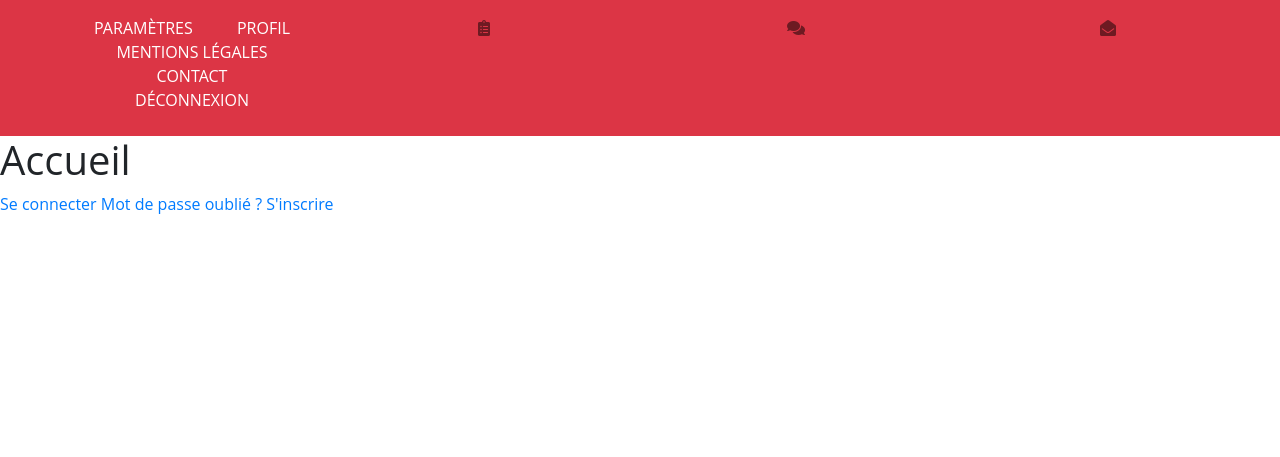
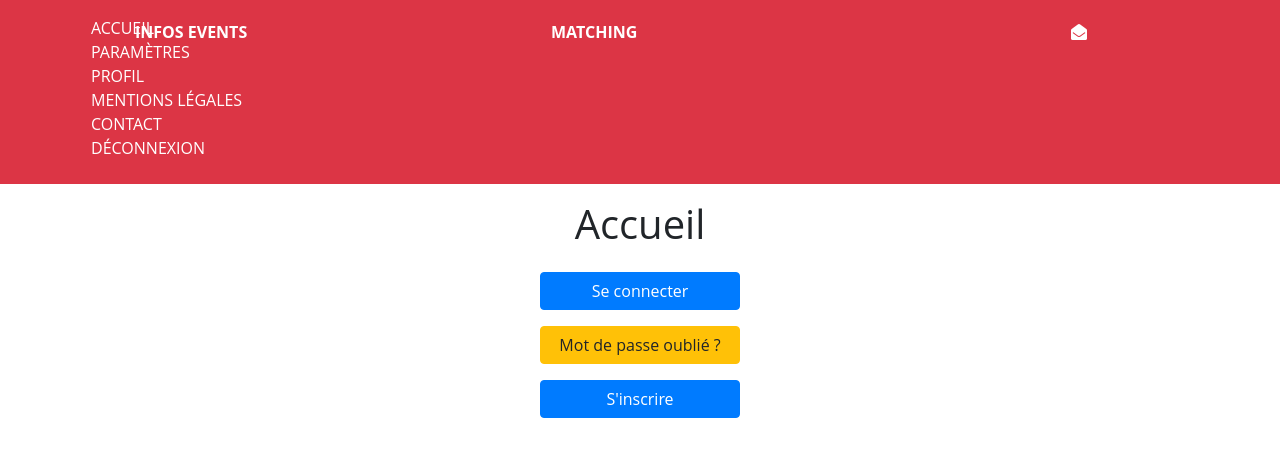
Before and after one commit to liloo2040/ouimeetoui, a PHP site: the page made by view/index/indexView.php in a window 1280 px wide. Shown: the top 457 px of the page. Run offline with PHP 8.4, Linux system fonts and the light colour scheme; the template is opened without the code that fills it, so the values that code supplies are empty; some libraries are stand-ins or nearby versions.

Commit message:
Final fix

```diff
--- a/assets/css/main.css
+++ b/assets/css/main.css
@@ -3,14 +3,33 @@
 	font-family: 'Open Sans', sans-serif;
 }
 
+nav
+{
+  /*height: 60px;*/
+  color: white;
+}
+
+a b, a i
+{
+
+  color: white;
+}
+
 .menu-item
 {
 	height: 48px;
+  display: flex;
+  align-items: center;
+}
+
+ul
+{
+
+  background: #dc3545 ;
 }
 
 nav ul > .main-menu{
   display: inline;
-
 }
 
 nav .main-menu > li{
--- a/controller/forgottenPasswordController.php
+++ b/controller/forgottenPasswordController.php
@@ -55,7 +55,7 @@
 					$mail->isHTML(true);                                  // Set email format to HTML
 					$mail->Subject = 'Demande de réinitilisation de mot de passe';
 					ob_start(); ?>
-					<p>Vous avez fait une demande de réinitilisation de mot de passe. <br/> Vous pouvez redéfinir votre mot de passe en cliquant sur <a href="http://localhost/ouimeetoui/index.php?action=reset_password&token=<?=$token?>">ce lien</a></p>
+					<p>Vous avez fait une demande de réinitilisation de mot de passe. <br/> Vous pouvez redéfinir votre mot de passe en cliquant sur <a href="http://localhost/2_WORK/ouimeetoui/index.php?action=reset_password&token=<?=$token?>">ce lien</a></p>
 					<p>Ce lien expirera automatiquement dans 3 jours.</p>
 					<p>Si vous n'êtes pas à l'origine de cette demande, veuillez ignorer ce mail.</p>
 					<?php
--- a/index.php
+++ b/index.php
@@ -3,7 +3,7 @@
 
 
 require('model/Manager.php');
-require('controller/signUpController.php');=
+require('controller/signUpController.php');
 require('controller/legalController.php');
 // require('controller/signInController.php');
 require('controller/signInController.php');
@@ -65,6 +65,7 @@
 		else if($_GET['action'] == 'profil')
 		{
 			profilAction();
+		}
 		else if($_GET['action'] == 'disconnect')
 		{
 			disconnect();
--- a/model/UserManager.php
+++ b/model/UserManager.php
@@ -1,6 +1,6 @@
 <?php
 
-require('model/Manager.php');
+// require('model/Manager.php');
 
 class UserManager extends Manager
 {
--- a/view/authentification/resetPasswordView.php
+++ b/view/authentification/resetPasswordView.php
@@ -1,6 +1,6 @@
 <?php
-
 $title = "Réinitialiser votre mot de passe";
+ob_start();
 ?>
 <h1>Réinitialiser votre mot de passe</h1>
 <form method="post" action="index.php?action=update_password&token=<?= $token ?>">
@@ -9,3 +9,7 @@
 	<input type="password" name="newPassword2" placeholder="Nouveau mot de passe" /><br/><br/>
 	<input type="submit" value="Réinitialiser mon mot de passe">
 </form>
+<?php
+$content = ob_get_clean();
+
+require('view/layout.php');
--- a/view/index/indexView.php
+++ b/view/index/indexView.php
@@ -3,22 +3,22 @@
 ob_start();
 ?>
 
-<h1>Accueil</h1>
+<h1 class="text-center py-3">Accueil</h1>
 
 <?php
 if(isset($_SESSION) && !empty($_SESSION))
 {
 	?>
-	<p>Vous êtes connecté</p>
-	<a href="index.php?action=disconnect">Se déconnecter</a>
+	<p class="text-center">Vous êtes connecté</p>
+	<p class="text-center"><a style="width:200px;" class="btn btn-primary" href="index.php?action=disconnect">Se déconnecter</a></p>
 	<?php
 }
 else
 {
 	?>
-	<a href="index.php?action=sign_in">Se connecter</a>
-	<a href="index.php?action=forgotten_password">Mot de passe oublié ?</a>
-	<a href="index.php?action=sign_up">S'inscrire</a>
+	<p class="text-center"><a style="width:200px;" class="btn btn-primary" href="index.php?action=sign_in">Se connecter</a></p>
+	<p class="text-center"><a style="width:200px;" class="btn btn-warning" href="index.php?action=forgotten_password">Mot de passe oublié ?</a></p>
+	<p class="text-center"><a style="width:200px;" class="btn btn-primary" href="index.php?action=sign_up">S'inscrire</a></p>
 	<?php
 }
 $content = ob_get_clean();
--- a/view/nav.php
+++ b/view/nav.php
@@ -1,20 +1,21 @@
 <nav class="navbar navbar-light bg-danger" aria-label="menu">
 
 	<div class="navbar-nav flex-row w-100">
-		<div class="col-3 text-center pt-2">
-			<label for="toggle-menu" aria-label="menu">&#9776;</label>
+		<div class="col-1 text-center pt-2">
+			<label for="toggle-menu" aria-label="menu"><b>&#9776;</b></label>
 			<input type="checkbox" id="toggle-menu">
 			<ul class="main-menu">
+				<li><a href="/2_WORK/ouimeetoui">Accueil</a></li>
 				<li><a href="?action=messagerie">Paramètres</a></li>
 				<li><a href="?action=profil">Profil</a></li>
 				<li><a href="?action=legal">Mentions&nbsp;légales</a></li>
 				<li><a href="?action=messagerie">Contact</a></li>
-				<li><a href="">Déconnexion</a></li>
+				<li><a href="?action=disconnect">Déconnexion</a></li>
 			</ul>
 		</div>
-		<div class="col-3 text-center menu-item"><a class="nav-link " href="?action=programEvent"><i class="fas fa-clipboard-list"></i></i></a></div>
-		<div class="col-3 text-center menu-item"><a class="nav-link" href="?action=wallRencontre"><i class="fas fa-comments"></i></a></div>
-		<div class="col-3 text-center menu-item"><a class="nav-link" href="?action=messagerie"><i class="fas fa-envelope-open"></i></a></div>
+		<div class="col-4 text-center menu-item"><a class="nav-link " href="?action=programEvent" class="text-center"><b>Infos Events</b></a></div>
+		<div class="col-5 text-center menu-item"><a class="nav-link" href="?action=wallRencontre"><b>Matching</b></div>
+		<div class="col-2 text-center menu-item"><a class="nav-link" href="?action=messagerie"><i class="fas fa-envelope-open fa-white"></i></a></div>
 
 
 	</div>
```
Also changed, not shown: view/authentification/signInView.php (+11 -2 lines), view/authentification/signUpView.php (+10 -1 lines), 1 other file.
